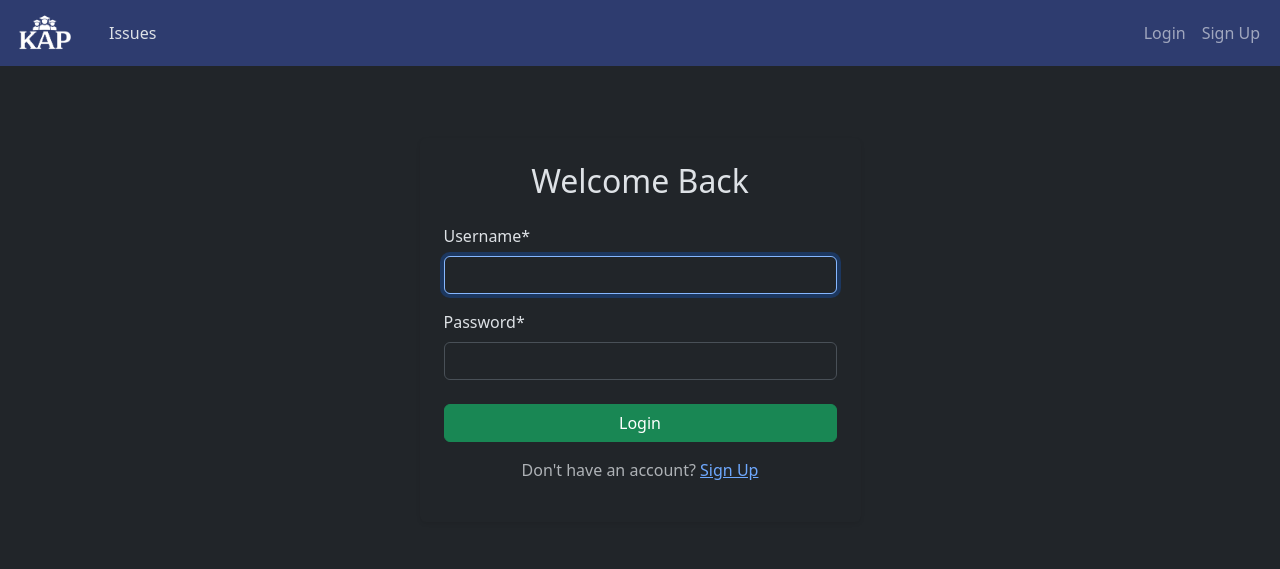
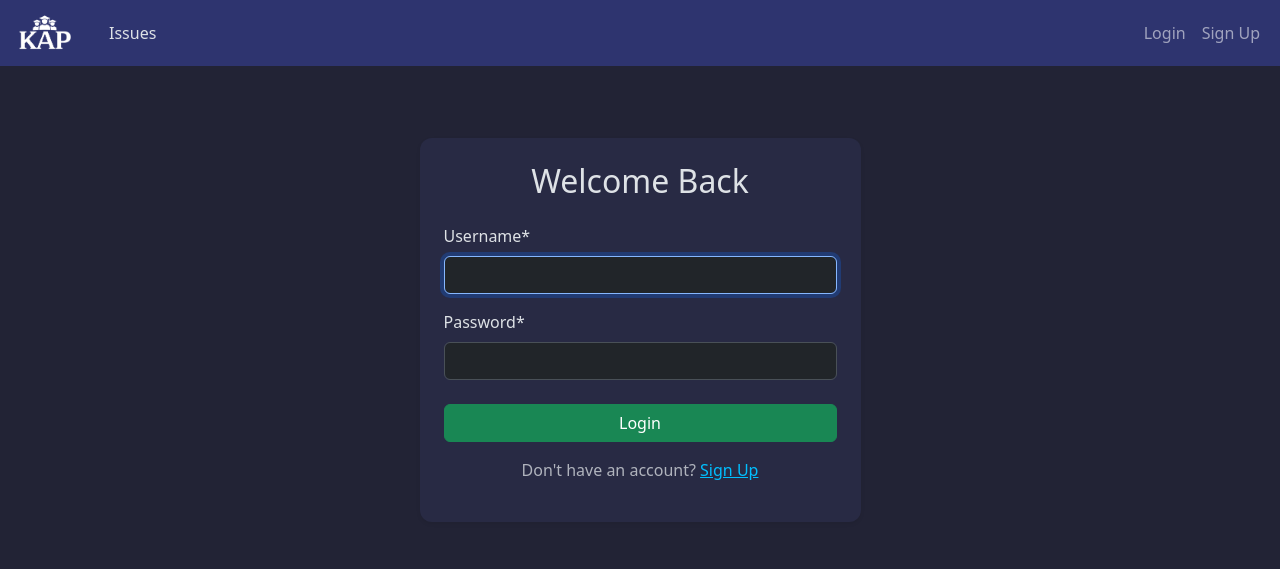
Before and after one commit to idknow94/KAP, a Django app: a page that uses KAP/templates/navbar.html in a window 1280 px wide. Shown: the top 569 px of the page. Run offline with Django 5.2, Linux system fonts and the light colour scheme; some libraries are stand-ins or nearby versions.

Commit message:
new commit

```diff
--- a/KAP/requirements.txt
+++ b/KAP/requirements.txt
@@ -2,3 +2,5 @@ django
 django-crispy-forms
 crispy-bootstrap5
 django-environ
+psycopg2-binary
+dj-database-url
--- a/KAP/static/css/style.css
+++ b/KAP/static/css/style.css
@@ -1,5 +1,5 @@
 :root {
-  --bs-primary: #2e3c6f; /* Replace with your color (e.g., Campion blue/purple) */
+  --bs-primary: #2e346f; /* Replace with your color (e.g., Campion blue/purple) */
 }
 .btn-primary {
   background-color: var(--bs-primary);
@@ -24,3 +24,15 @@
 .avatar-check.selected {
     border-color: #0d6efd; /* Bootstrap primary */
 }
+
+body { background-color: #222335; }
+.card {
+  background-color: #282a44;
+  border: 1px solid rgba(0,0,0,0.1);
+  box-shadow: 0 2px 8px rgba(0,0,0,0.08);
+  border-radius: 12px;
+}
+
+a {
+  color:deepskyblue;
+}
--- a/KAP/templates/navbar.html
+++ b/KAP/templates/navbar.html
@@ -15,7 +15,7 @@
             <ul class="navbar-nav ms-auto">
                 {% if user.is_authenticated %}
                     <li class="nav-item">
-                        <a class="nav-link" href="{% url 'profile' user.username %}"><img src="{% static 'avatars/' %}{{ user.profile.avatar }}" class="rounded-circle" alt="Avatar" height="40"></a>
+                        <a class="nav-link" href="{% url 'profile' user.username %}"><img src="{% static 'avatars/' %}{{ user.profile.avatar }}" class="rounded-circle" alt="Avatar" height="30"></a>
                     </li>
                     <li class="nav-item">
                         <a class="nav-link" href="{% url 'issue_create' %}">Raise Issue</a>
--- a/KAP/templates/users/profile.html
+++ b/KAP/templates/users/profile.html
@@ -8,7 +8,7 @@
     <h3>
       {{ profile_user.username }}
       {% if profile_user.is_superuser %}
-        <img src="{% static 'logo.png' %}" class="mb-3" height="40">
+        <img src="{% static 'logo.png' %}" class="mb-3" height="30">
       {% endif %}
     </h3>
 
```
Also changed, not shown: KAP/KAP/settings.py (+7 -2 lines).
